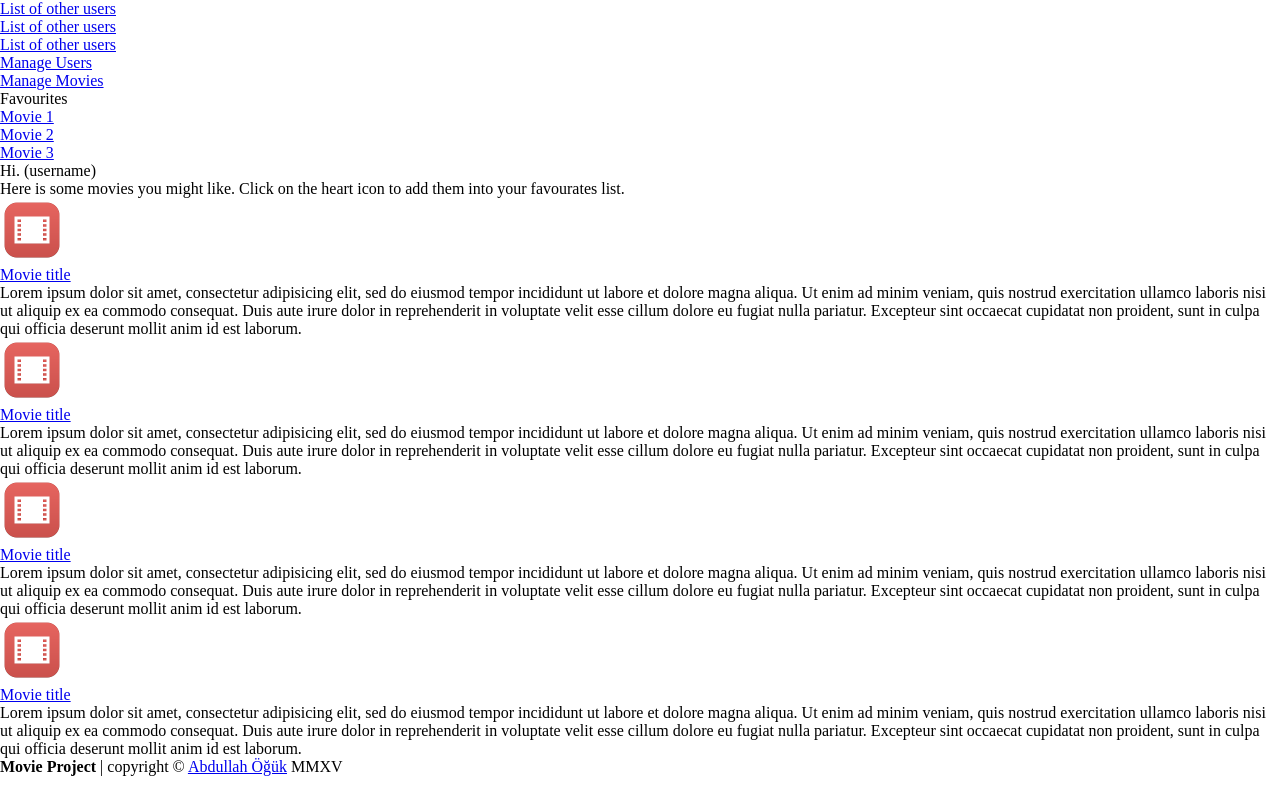
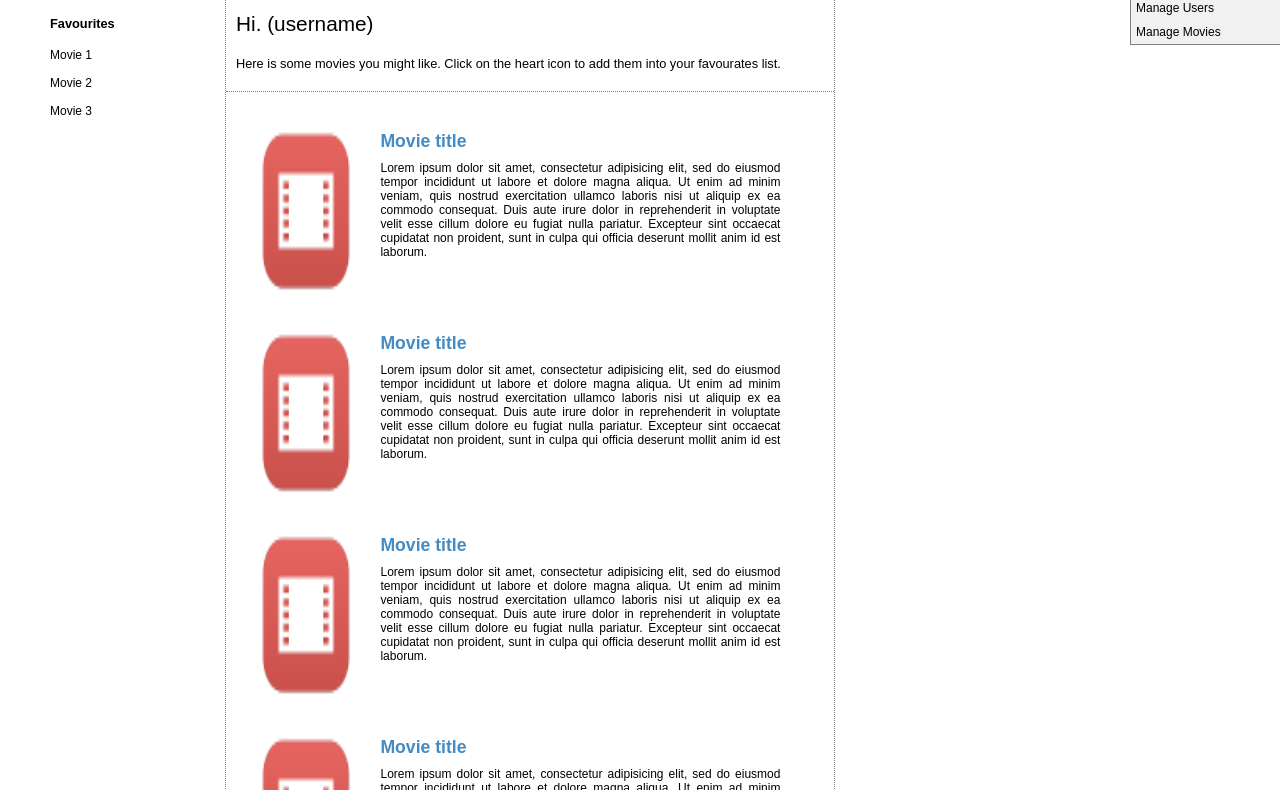
Before and after one commit to abdullahoguk/web-notes, a plain HTML site: page project/index.html in a window 1280 px wide. Shown: the part 54-844 px from the top of the page. Drawn offline with Linux system fonts and the light colour scheme.

Commit message:
project css

```diff
--- a/project/reset.css
+++ b/project/reset.css
@@ -5,7 +5,7 @@
 }
 
 html{
-	color: :#000;
+	color: #000;
 	background: #FFF;
 }
 
@@ -15,7 +15,7 @@ body, div, ul, li, h1, h2, h3, input, p, th, td, figure, figcaption{
 }
 
 table{
-	border-collapse:  collapse;
+	border-collapse: collapse;
 	border-spacing: 0;
 }
 
@@ -30,7 +30,8 @@ th{
 }
 
 ul, li{
-	list-style: : none;
+	list-style: none;
+
 }
 
 h1, h2, h3{
--- a/project/style.css
+++ b/project/style.css
@@ -1 +1,186 @@
-style.css
+* {
+ 		font-family: sans-serif;
+ 		font-size: 16px;
+ 	}
+
+header{
+	height: 50px;
+	border-bottom: 1px solid gray;
+	background-color: #F1F1F1;
+}
+
+header h1{
+	font-size: 1.5em;
+	font-weight: bold;
+	margin-left: 50px;
+	line-height: 50px;
+}
+
+.select_users h2 a{
+	font-weight: bold;
+	font-size: 0.9em;
+	color: black;
+	text-decoration: none;
+}
+
+.select_users h2 a:hover{
+	color: #A32824;
+
+}
+.select_users{
+	position: absolute;
+	right: 65px;
+	top: 15px;
+}
+
+ul.users, ul.admin {
+	position: absolute;
+	right: 0;
+	border-left: 1px solid gray;
+	border-bottom: 1px solid gray;
+	background-color: #F1F1F1;
+}
+
+ul.users{
+	width: 200px;
+	display: none;
+}
+
+ul.admin{
+	width: 150px;
+
+}
+
+ul.users a, ul.admin a{
+	text-decoration: none;
+	color: black;
+}
+.users li a, .admin li a{
+	font-size: 0.75em;
+	padding: 5px;
+	display: block;
+}
+
+.users li a:hover, .admin li a:hover{
+	background-color: #A32824;
+	color: white;
+
+}
+
+.favs_list{
+	float: left;
+	width: 175px;
+	margin-left: 45px;
+}
+
+.favs_list h2{
+	font-size: 0.8em;
+	font-weight: bold;
+	margin-top: 20px;
+	margin-bottom: 10px;
+	margin-left: 5px;
+}
+
+ul.favs{
+	width: 170px;
+}
+
+ul.favs li a{
+	display: block;
+	font-size: 0.75em;
+	text-decoration: none;
+	color: black;
+	padding: 7px 5px 7px 5px;
+}
+
+ul.favs li a:hover{
+	color: white;
+	background-color:#A32824;
+}
+
+.movie_list, section.movie_single{
+	margin-left: 225px;
+	width: 610px;
+	border: 1px dotted gray;
+}
+
+.movie_list{
+	padding-top: 10px;
+}
+
+.welcome{
+	font-size: 0.8em;
+	text-align: justify;
+	padding: 10px 10px 20px 10px;
+	border-bottom: 1px dotted gray;
+}
+
+.movie_list h2, .movie_single h2{
+	font-size: 1.3em;
+	padding: 5px 10px 10px 10px;
+}
+
+
+
+.movie_list ul{
+	padding: 20px;
+}
+
+.movie_list li{
+	padding: 10px;
+}
+
+.movie_list h3 a{
+	font-size: 1.1em;
+	color: #438BC5;
+	font-weight: bold;
+	display: block;
+	margin-top: 0.5em;
+	margin-bottom:0.5em;
+	text-decoration: blink;
+}
+.movie_list h3 a:hover{
+	text-decoration: underline;
+}
+
+.thumbnail{
+	height: 178px;
+	width: 100px;
+}
+
+.movie_list figcaption{
+	display: inline-block;
+	vertical-align: top;
+	padding-left: 20px;
+}
+
+.movie_list .description{
+	font-size: 0.75em;
+	width:400px;
+	text-align: justify;
+}
+
+footer{
+	clear: both;
+	height: 60px;
+	border-top: 1px dotted gray;
+	border-bottom: 1px dotted gray;
+	margin-top: 30px;
+}
+
+footer p{
+	height: 60px;
+	margin-left: 50px;
+	font-size: 0.75em;
+	font-weight:bold;
+}
+
+footer a ,b{
+	font-size: inherit;
+	color: black;
+
+}
+
+footer a:hover{
+	color: #A32824;
+}
```
